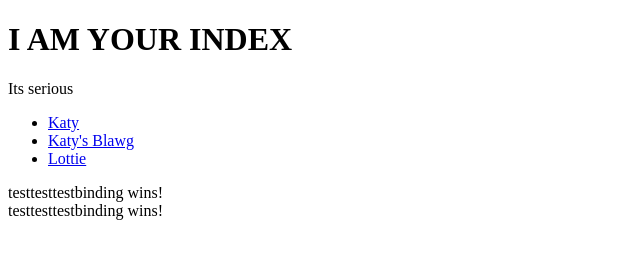
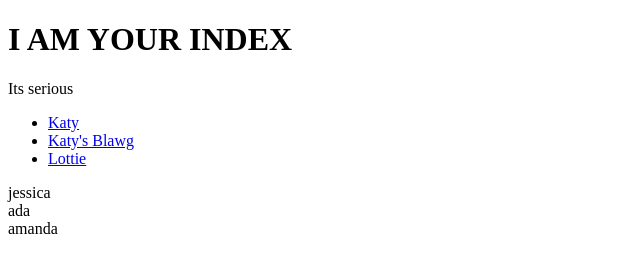
Before and after one commit to amandaharlin/senpai, a website built with webpack: page src/index.html in a window 1280 px wide. Shown: the whole page, without its empty margins (0-640 px from the left). Built offline with nearby package versions, Linux system fonts and the light colour scheme; some packages are replaced by stand-ins of ours.

Commit message:
add bs for build and serve, added scope.list

```diff
--- a/gulpfile.js
+++ b/gulpfile.js
@@ -9,3 +9,4 @@ require('./gulp/serve');
 
 gulp.task('help', help);
 gulp.task('default', ['help']);
+gulp.task('bs', ['build', 'serve']);
--- a/src/index.html
+++ b/src/index.html
@@ -15,7 +15,6 @@
 </ul>
 
 <item-list value="ctrlcalledvalue"></item-list>
-  <item-list value="ctrlcalledvalue1"></item-list>
 
 <div ui-view></div>
 
--- a/src/index.js
+++ b/src/index.js
@@ -41,11 +41,10 @@ app
 function itemListDirective() {
 
   function itemListController($scope) {
-    $scope.id = 1;
-    $scope.value = {
-      somestring: "binding wins!"
-    };
-
+    $scope.list = [
+      { id: 0, value: "jessica"},
+      {id: 1, value: "ada"},
+      {id: 2, value: "amanda"}];
   }
 
   var scope = {
@@ -56,7 +55,7 @@ function itemListDirective() {
   return {
     restrict: 'E',
     scope: scope,
-    template: '<div>testtesttest{{value.somestring}}</div>',
+    template: '<div ng-repeat="item in list"> {{item.value}} </div>',
     controller: itemListController
   };
 }
```
